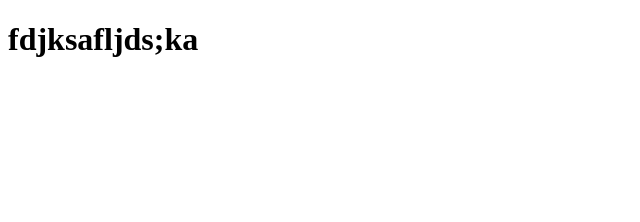
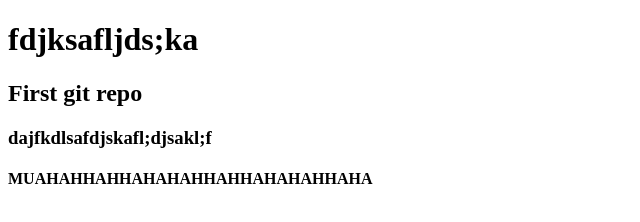
Before and after one commit to Vinh5905/gitTutorial, a plain HTML site: page index.html in a window 1280 px wide. Shown: the whole page, without its empty margins (0-640 px from the left). Drawn offline with Linux system fonts and the light colour scheme.

Commit message:
Test branch 2

```diff
--- a/index.html
+++ b/index.html
@@ -7,5 +7,9 @@
 </head>
 <body>
     <h1>fdjksafljds;ka</h1>
+    <h2>First git repo</h2>
+    <h3>dajfkdlsafdjskafl;djsakl;f</h3>
+    <h4>MUAHAHHAHHAHAHAHHAHHAHAHAHHAHA</h4>
+
 </body>
 </html>
```
